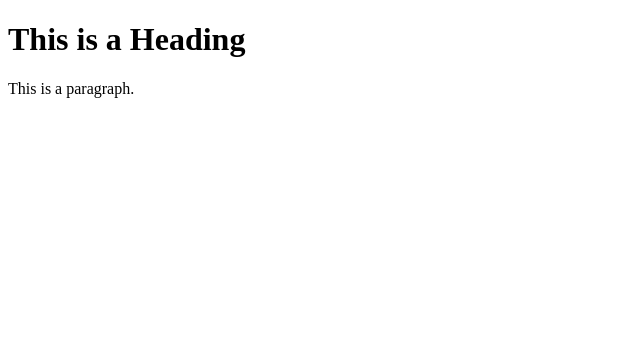
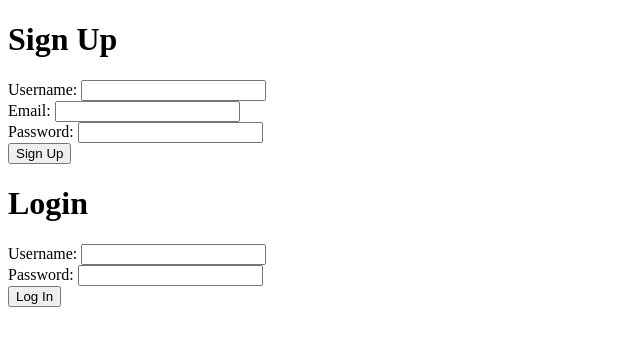
Before and after one commit to LeoHach/webshop, a PHP site: page / in a window 1280 px wide. Shown: the top 346 px of the page, without its empty margins (0-640 px from the left). Run offline with PHP 8.4, Linux system fonts and the light colour scheme.

Commit message:
login und register system

```diff
--- a/index.php
+++ b/index.php
@@ -5,13 +5,37 @@
     <title>Page Title</title>
     <script src="https://code.jquery.com/jquery-3.6.0.min.js"></script>
     <script src="js/scripts.js"></script>
+    <script src="js/register.js"></script>
+    <script src="js/login.js"></script>
 </head>
 
 <body>
+    <h1>Sign Up</h1>
+    <form id="register-form" action="" method="post">
+        <label for="username">Username:</label>
+        <input type="text" name="username" id="username_register"><br>
 
-    <h1 id="heading">This is a Heading</h1>
-    <p>This is a paragraph.</p>
+        <label for="email">Email:</label>
+        <input type="email" name="email" id="email"><br>
 
+        <label for="password">Password:</label>
+        <input type="password" name="password" id="password_register"><br>
+
+        <input type="submit" value="Sign Up">
+    </form>
+    <div id="result"></div>
+
+    <h1>Login</h1>
+    <form id="login-form" action="" method="post">
+        <label for="username">Username:</label>
+        <input type="text" name="username" id="username_login"><br>
+
+        <label for="password">Password:</label>
+        <input type="password" name="password" id="password_login"><br>
+
+        <input type="submit" value="Log In">
+    </form>
+    <div id="result_login"></div>
 </body>
 
 </html>
--- /dev/null
+++ b/js/login.js
@@ -0,0 +1,23 @@
+$(document).ready(function () {
+    $("#login-form").submit(function (event) {
+        event.preventDefault();
+        var username = $("#username_login").val();
+        var password = $("#password_login").val();
+        if (username === "" || password === "") {
+            $("#result").html("<p>All fields are required.</p>");
+            return false;
+        }
+        $.ajax({
+            type: "POST",
+            url: "php/authenticate.php",
+            data: $(this).serialize(),
+            success: function (response) {
+                if (response === "success") {
+                    window.location.href = "pages/test.php";
+                } else {
+                    $("#result_login").html(response);
+                }
+            }
+        });
+    });
+});
--- /dev/null
+++ b/js/register.js
@@ -0,0 +1,20 @@
+$(document).ready(function () {
+    $("#register-form").submit(function (event) {
+        event.preventDefault();
+        var username = $("#username_register").val();
+        var email = $("#email").val();
+        var password = $("#password_register").val();
+        if (username === "" || email === "" || password === "") {
+            $("#result").html("<p>All fields are required.</p>");
+            return false;
+        }
+        $.ajax({
+            type: "POST",
+            url: "php/register.php",
+            data: $(this).serialize(),
+            success: function (response) {
+                $("#result").html(response);
+            }
+        });
+    });
+});
--- a/js/scripts.js
+++ b/js/scripts.js
@@ -1,8 +1,12 @@
 $(document).ready(function () {
-    $("#heading").click(function () {
-        $("h1").hide();
-    });
-    $("#headinger").click(function () {
-        $("h1").hide();
+    $.ajax({
+        url: 'php/installDB.php',
+        type: 'GET',
+        success: function (response) {
+            console.log(response);
+        },
+        error: function (xhr, status, error) {
+            console.log(xhr.responseText);
+        }
     });
 });
--- /dev/null
+++ b/php/installDB.php
@@ -0,0 +1,55 @@
+<?php
+/* Diese Datei erstellt die Datenbank mit allen Tabellen für den Webshop automatisch beim
+   ersten Aufruf der index.php Seite solange die Datenbank und jeweiligen Tabellen noch nicht existieren,
+   der Admin Benutzer wird auch direkt erstellt mit dem username 'admin' und dem Passwort '123456789' */
+
+// Anmdeldedaten für die MySQL Datenbank, müssen bei Bedarf angepasst werden!
+$servername = "localhost";
+$username = "root";
+$password = "";
+
+// Verbindung zur MySQL Datenbank wird erstellt
+$conn = mysqli_connect($servername, $username, $password);
+
+// Einfache Prüfung ob die Verbindung erfolgreich war
+if (!$conn) {
+    die("Connection failed: " . mysqli_connect_error());
+}
+
+// Existiert die Datenbank "webshop_schreibwaren" noch nicht wird diese erstellt
+$database_name = "webshop_schreibwaren";
+$create_database_query = "CREATE DATABASE IF NOT EXISTS $database_name";
+
+if (mysqli_query($conn, $create_database_query)) {
+    echo "Database created successfully";
+} else {
+    echo "Error creating database: " . mysqli_error($conn);
+}
+
+// "$conn" wird überschrieben um die Tabellen zur richtigen Datenbank zuzuweisen
+$conn = mysqli_connect($servername, $username, $password, $database_name);
+
+// Existiert die Tabelle "users" noch nicht wird diese erstellt
+$create_users_table_query = "CREATE TABLE IF NOT EXISTS users(
+    User_ID INT AUTO_INCREMENT NOT NULL,
+    Customer_ID INT,
+    Username VARCHAR(20),
+    Email VARCHAR(50),
+    Password VARCHAR(40),
+    Role SET('user', 'admin') DEFAULT 'user',
+    Picture VARCHAR(255),
+    PRIMARY KEY(User_ID)
+
+)";
+
+if (mysqli_query($conn, $create_users_table_query)) {
+    echo "Table 'users' created successfully";
+} else {
+    echo "Error creating table 'users': " . mysqli_error($conn);
+}
+
+// Erstelle den Admin Benutzer
+
+
+// Die Verbindung zur MySQL Datenbank wird geschlossen
+mysqli_close($conn);
--- /dev/null
+++ b/php/logout.php
@@ -0,0 +1,5 @@
+<?php
+session_start();
+session_destroy();
+header("Location: ../index.php");
+exit();
```
Also changed, not shown: pages/test.php (+12 -2 lines), php/authenticate.php (added, +31 -0 lines), php/db_connection.php (added, +14 -0 lines), php/register.php (added, +23 -0 lines).
